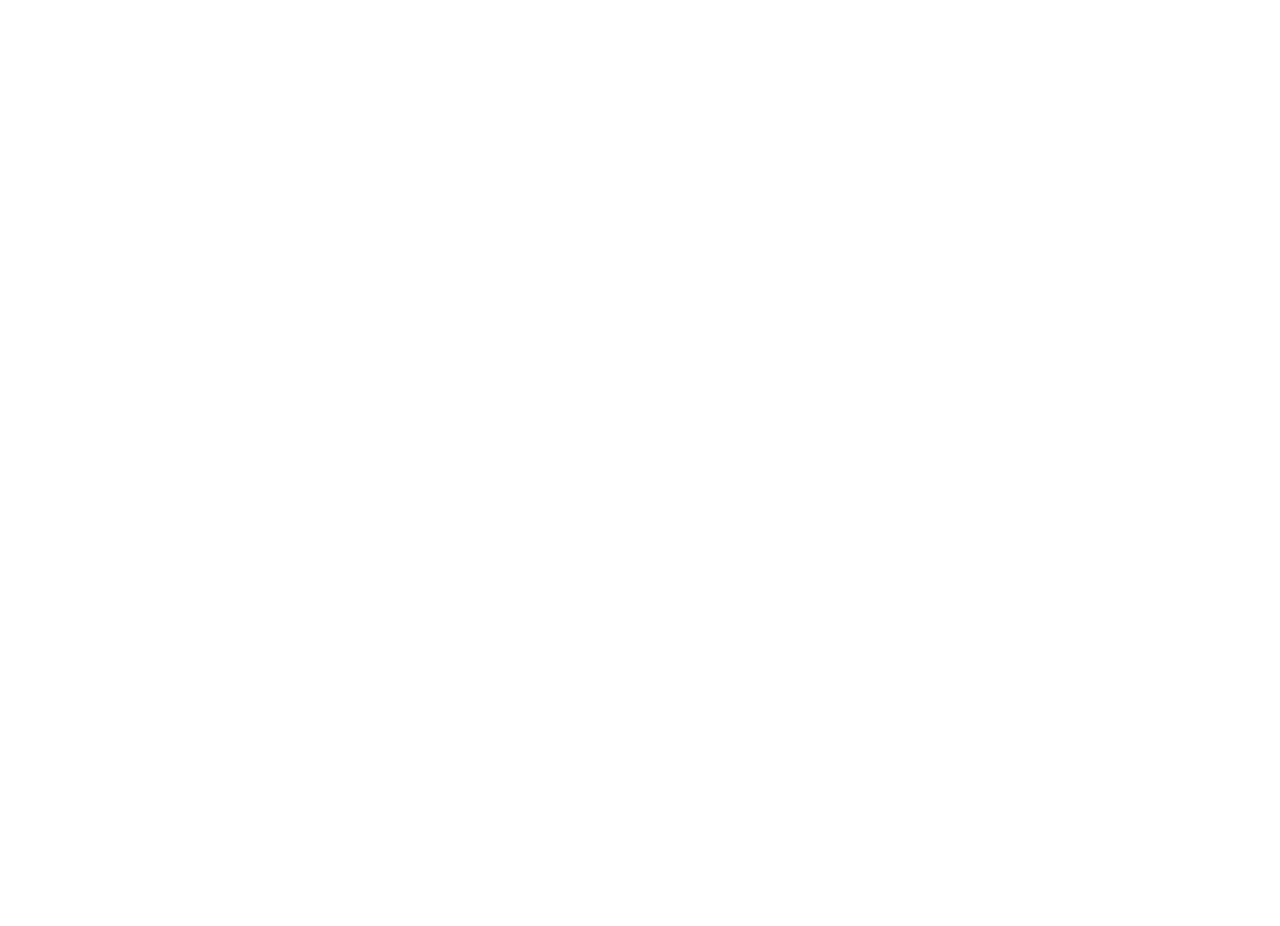
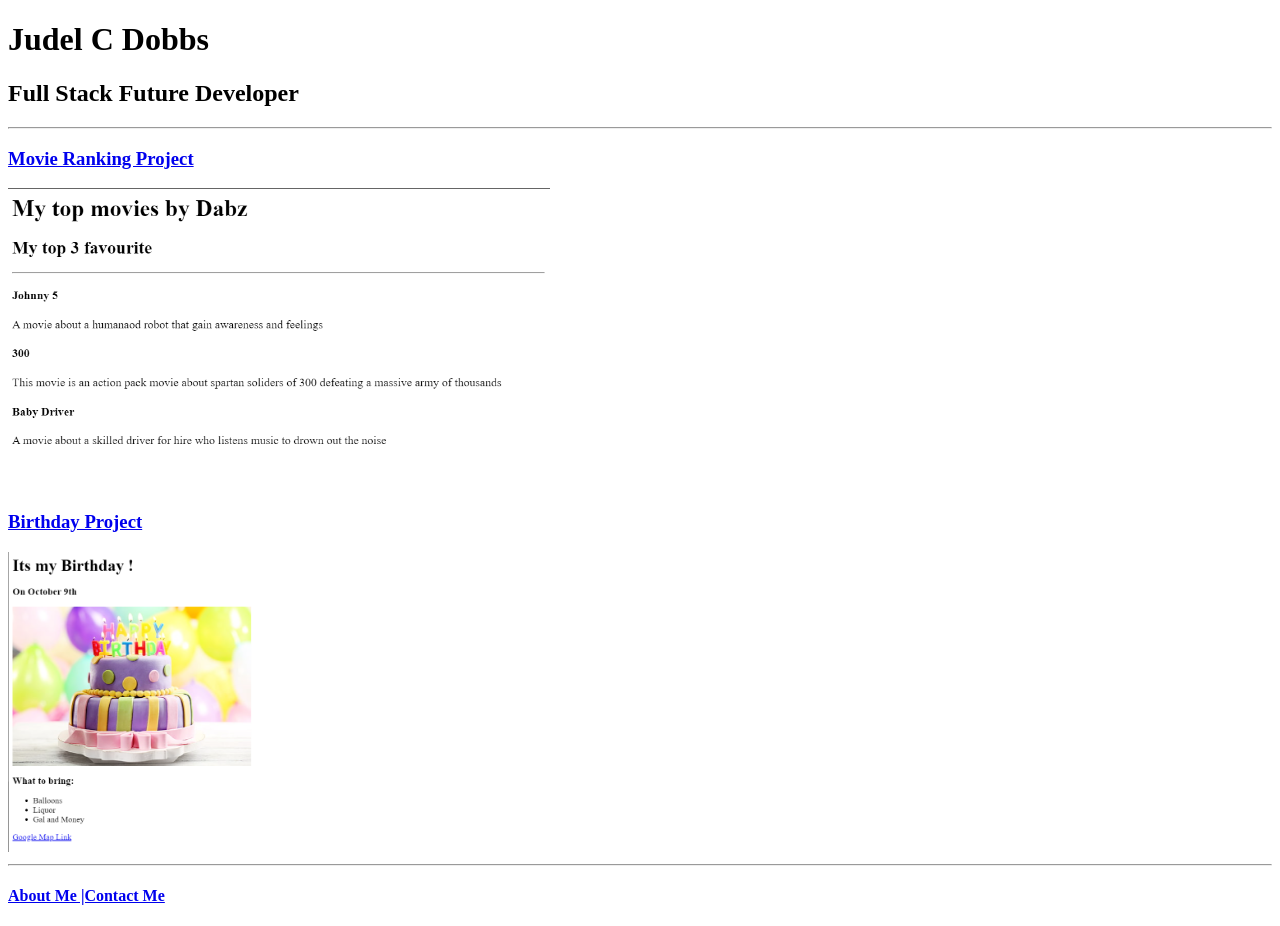
Before and after one commit to dabz876/html-portfolio, a plain HTML site: page index.html in a window 1280 px wide. Before the commit the page ends 800 px from the top, so only its background shows below. Drawn offline with Linux system fonts and the light colour scheme.

Commit message:
Add files via upload

```diff
--- a/index.html
+++ b/index.html
@@ -1,26 +1,39 @@
-<!-- TODO 1: Create the HTML Boilerplate -->
+<!-- TODO 1: Create the HTML Boilerplate  DONE-->
 <!DOCTYPE html>
 <html lang="en">
 <head>
     <meta charset="UTF-8">
     <meta name="viewport" content="width=device-width, initial-scale=1.0">
-    <title>Document</title>
+    <title>Judel Portfolio</title>
 </head>
 <body>
+    <h1> Judel C Dobbs</h1>
+    <h2> Full Stack Future Developer</h2>
+    <hr>
+    <pr>
+        <h3><a href="./public/movie_dabz.html">Movie Ranking Project</a></h3>
+        <img src="./assets/images/movie_dabz.png" height="300">
+
+        <h3><a href="./public/birthday_dabz.html" >Birthday Project</a></h3>
+        <img src="./assets/images/birthday_dabz.png"height="300">
+        <hr>
+        <h4> <a href="./public/contact.html">About Me |Contact Me</a> </h4>
+
+    </pr>
 
 </body>
 </html>
 
-<!-- TODO 2: Add Your previous projects' HTML into the public folder -->
+<!-- TODO 2: Add Your previous projects' HTML into the public folder DONE -->
 
-<!-- TODO 3: Take screenshots of your project previews and add the images to the images folder -->
+<!-- TODO 3: Take screenshots of your project previews and add the images to the images folder DONE-->
 
-<!-- TODO 4: Add titles/subtitles etc. -->
+<!-- TODO 4: Add titles/subtitles etc.DONE -->
 
 <!-- TODO 5: Add a link to the project pages -->
 
 <!-- TODO 6: Add images to show the project previews
 HINT for TODO 6: You can use the height attribute set to 200 to make the image smaller:
-https://developer.mozilla.org/en-US/docs/Web/HTML/Element/img#attr-height -->
+https://developer.mozilla.org/en-US/docs/Web/HTML/Element/img#attr-height DONE-->
 
 <!-- TODO 7: Add the Contact Me and About Me page links -->
```
